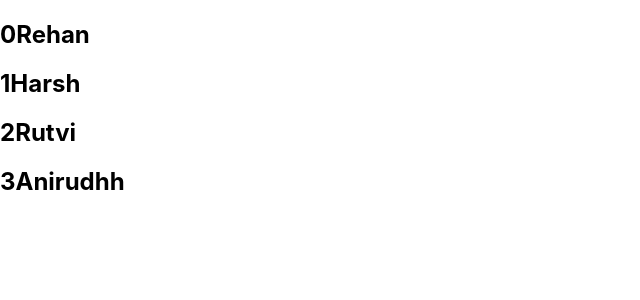
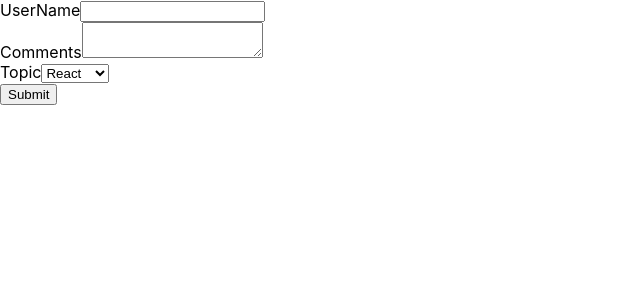
Before and after one commit to razarehan28/React_Learning, a React (Create React App) app in the folder component-learn/: page / in a window 1280 px wide. Shown: the top 300 px of the page, without its empty margins (0-640 px from the left). Built offline with nearby package versions, Linux system fonts and the light colour scheme.

Commit message:
Forms in React

```diff
--- a/component-learn/src/App.js
+++ b/component-learn/src/App.js
@@ -6,6 +6,7 @@
 import UserGreeting from "./ConditionalRendering/UserGreeting";
 import NameList from "./Listandkeys/NameList";
 import LifecycleA from "./components/LifecycleA";
+import Form from "./Forms/Form";
 
 class App extends Component {
   render() {
@@ -17,8 +18,8 @@
         <EventBind />
         <Message /> */}
         {/* <UserGreeting /> */}
-        <NameList />
-
+        {/* <NameList /> */}
+      <Form/>
       </div>
     );
   }
--- a/component-learn/src/Forms/Form.js
+++ b/component-learn/src/Forms/Form.js
@@ -0,0 +1,67 @@
+import React, { Component } from "react";
+
+class Form extends Component {
+  constructor(props) {
+    super(props);
+
+    this.state = {
+      UserName: "",
+      Comments: "",
+      select: "react",
+    };
+    this.handleUsernameChange = this.handleUsernameChange.bind(this);
+  }
+  handleUsernameChange = (event) => {
+    this.setState({
+      UserName: event.target.value,
+    });
+    console.log(event.target.value);
+  };
+  handleCommentsChange = (event) => {
+    this.setState({
+      Comments: event.target.value,
+    });
+  };
+  handleTopicChange = (event) => {
+    this.setState({
+      Topic: event.target.value,
+    });
+  };
+  handleSubmit = (event) => {
+    alert(`${this.state.UserName} ${this.state.Comments} ${this.state.Topic}`);
+  };
+
+  render() {
+    return (
+      <form onSubmit={this.handleSubmit}>
+        <div>
+          <label>UserName</label>
+          <input
+            type="text"
+            value={this.state.UserName}
+            onChange={this.handleUsernameChange}
+          />
+        </div>
+        <div>
+          <label>Comments</label>
+          <textarea
+            type="text"
+            value={this.state.Comments}
+            onChange={this.handleCommentsChange}
+          />
+        </div>
+        <div>
+          <label>Topic</label>
+          <select value={this.state.Topic} onChange={this.handleTopicChange}>
+            <option value="react">React</option>
+            <option value="angular">Angular</option>
+            <option value="vue">Vue</option>
+          </select>
+        </div>
+        <button type="submit">Submit</button>
+      </form>
+    );
+  }
+}
+
+export default Form;
```
